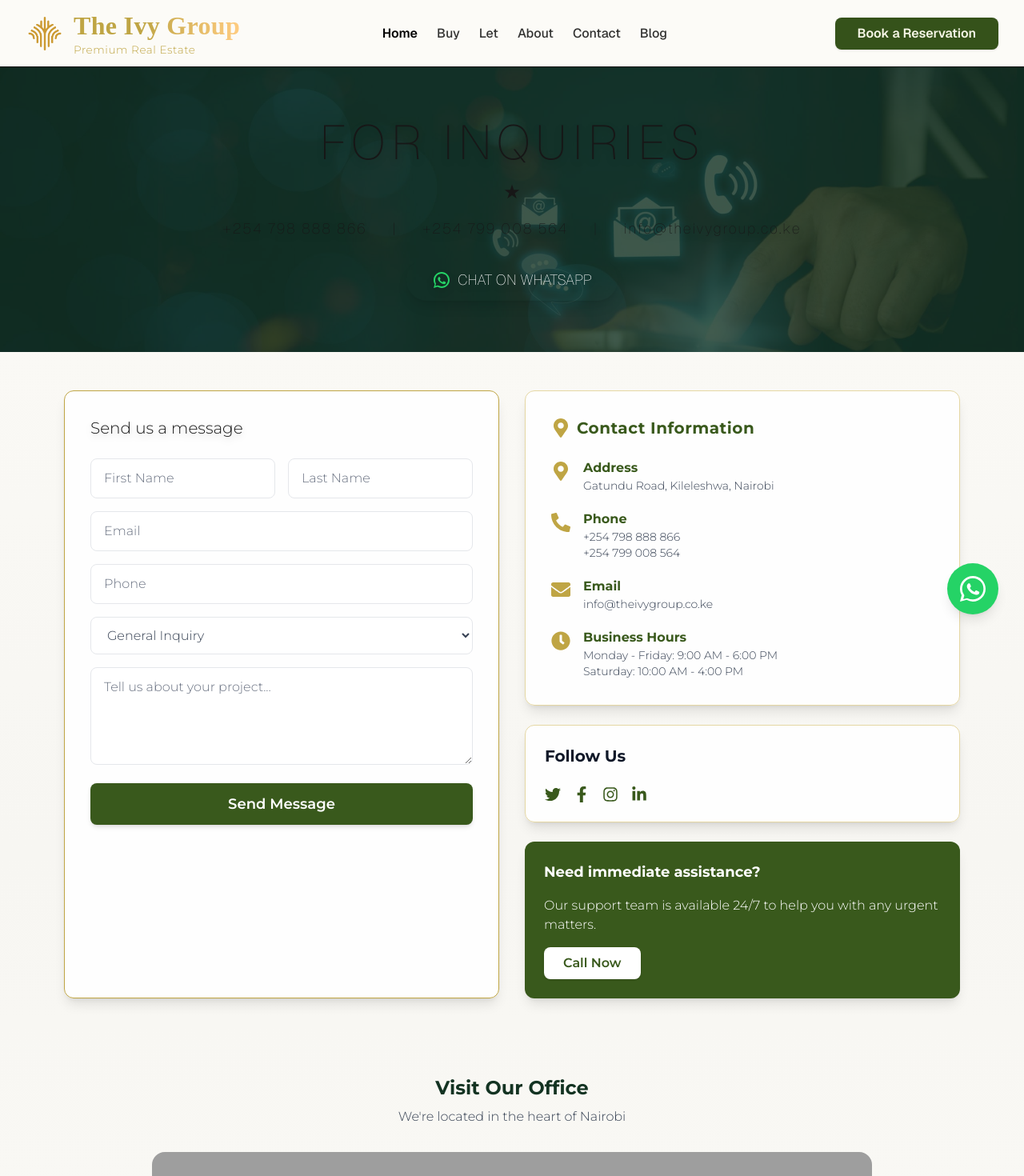
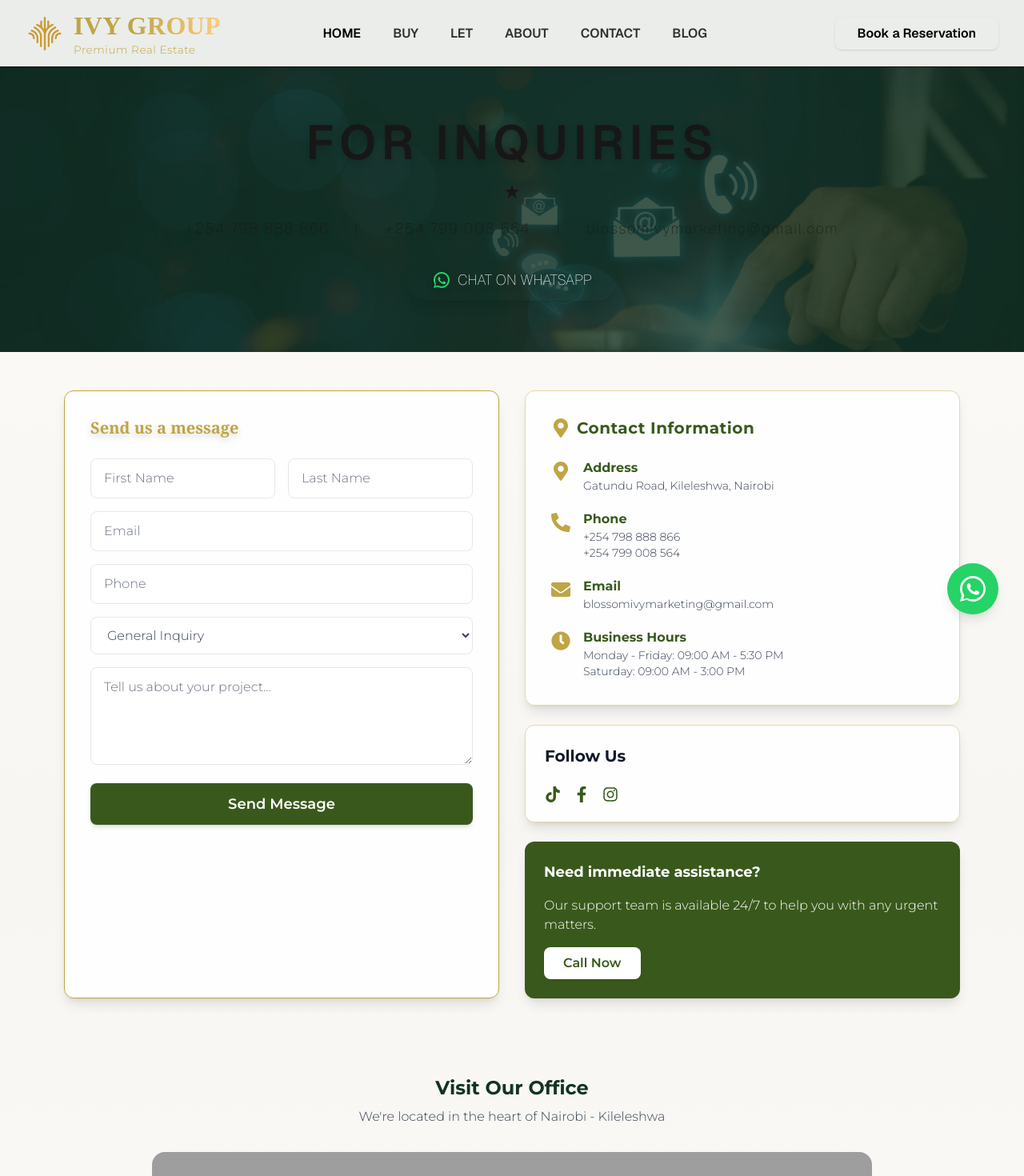
Before and after one commit to Eugene-Moti/revised-ivy, a Next.js app: page /contact in a window 1280 px wide. Shown: the top 1470 px of the page at 80% size. Built offline with nearby package versions, Linux system fonts and the light colour scheme; grey boxes are pictures that could not be loaded.

Commit message:
Add files

```diff
--- a/src/app/contact/page.tsx
+++ b/src/app/contact/page.tsx
@@ -3,13 +3,14 @@ import Link from "next/link";
 import React, { useState } from 'react';
 import Image from "next/image";
 import { FaMapMarkerAlt, FaPhoneAlt, FaEnvelope, FaClock, FaTwitter, FaFacebookF, FaInstagram, FaLinkedinIn } from 'react-icons/fa';
+import { FaTiktok } from "react-icons/fa6";
 
 export default function ContactPage() {
   const [navOpen, setNavOpen] = useState(false);
   return (
     <div className="bg-gradient-to-b from-[#fcfbf7] via-[#f7f6f2] to-[#fcfbf7] min-h-screen flex flex-col">
       {/* Navbar */}
-  <nav className="relative z-20 flex items-center justify-between w-full mt-0 px-4 md:px-8 py-3 bg-[#fcfbf7]/95 backdrop-blur-sm rounded-none shadow border-b border-gold/40 font-sans font-thin">
+<nav className="relative z-20 flex items-center justify-between w-full mt-0 px-4 md:px-8 py-3 bg-[#e9ede9]/95 backdrop-blur-sm rounded-none shadow border-b border-gold/40 font-sans font-thin">
           <div className="flex items-center gap-3">
             <Image
               src="/designs/Ivy_logo.png"
@@ -17,9 +18,10 @@ export default function ContactPage() {
               width={48}
               height={48}
               className=""
-            priority />
+              priority
+            />
             <div className="flex flex-col leading-tight">
-            <span className="ivy-logo-text">The Ivy Group</span>
+              <span className="ivy-logo-text">IVY GROUP</span>
               <span className="ivy-logo-subtitle">Premium Real Estate</span>
             </div>
           </div>
@@ -31,18 +33,25 @@ export default function ContactPage() {
           </button>
           {/* Desktop Nav */}
           <div className="hidden md:flex flex-1 items-center">
-          <ul className="flex flex-1 justify-center items-center gap-6 text-base font-medium">
+            <ul className="flex flex-1 justify-center items-center gap-10 text-base font-medium">
               <li>
-              <Link href="/" className="text-black font-semibold nav-tab relative" aria-label="Home">Home</Link>
+                <Link href="/" className="text-black font-semibold nav-tab relative font-Serif" aria-label="Home">HOME</Link>
               </li>
-            <li><a href="#" className="text-black/80 hover:text-black nav-tab relative">Buy</a></li>
-            <li><a href="#" className="text-black/80 hover:text-black nav-tab relative">Let</a></li>
-            <li><a href="#" className="text-black/80 hover:text-black nav-tab relative">About</a></li>
-            <li><a href="/contact" className="text-black/80 hover:text-black nav-tab relative">Contact</a></li>
-            <li><a href="/blog" className="text-black/80 hover:text-black nav-tab relative">Blog</a></li>
+              <li><a href="#" className="text-black/80 font-semibold hover:text-black nav-tab relative font-Serif">BUY</a></li>
+              <li><a href="#" className="text-black/80 font-semibold hover:text-black nav-tab relative font-Serif">LET</a></li>
+              <li><Link href="/about" className="text-black/80 font-semibold hover:text-black nav-tab relative font-Serif">ABOUT</Link></li>
+              <li><a href="/contact" className="text-black/80 font-semibold hover:text-black nav-tab relative font-Serif">CONTACT</a></li>
+              <li><a href="/blog" className="text-black/80 font-semibold hover:text-black nav-tab relative font-Serif">BLOG</a></li>
             </ul>
-          <a href="#" className="ml-8 bg-[#35521a] text-[#f7f7e7] px-7 py-2 rounded-lg shadow font-semibold hover:bg-[#466c25] transition whitespace-nowrap min-w-[170px] text-center">Book a Reservation</a>
+            <a href="/book-reservation" className="ml-8 bg-gold text-black px-7 py-2 rounded-lg shadow font-semibold hover:bg-[#bfa14a] hover:text-white transition whitespace-nowrap min-w-[170px] text-center">Book a Reservation</a>
           </div>
+        {/* Hamburger for mobile */}
+        <button className="md:hidden flex flex-col justify-center items-center ml-auto z-30" onClick={() => setNavOpen(!navOpen)} aria-label="Open Menu">
+          <span className={`block w-7 h-1 bg-[#f7f7e7] rounded transition-all duration-300 mb-1 ${navOpen ? 'rotate-45 translate-y-2' : ''}`}></span>
+          <span className={`block w-7 h-1 bg-[#f7f7e7] rounded transition-all duration-300 mb-1 ${navOpen ? 'opacity-0' : ''}`}></span>
+          <span className={`block w-7 h-1 bg-[#f7f7e7] rounded transition-all duration-300 ${navOpen ? '-rotate-45 -translate-y-2' : ''}`}></span>
+        </button>
+
         {/* Mobile Nav Overlay */}
         <div className={`fixed inset-0 bg-black/60 z-20 transition-opacity duration-300 ${navOpen ? 'opacity-100 pointer-events-auto' : 'opacity-0 pointer-events-none'}`}></div>
   <div className={`fixed top-0 right-0 h-full w-4/5 max-w-xs bg-white shadow-lg z-30 transform transition-transform duration-300 ${navOpen ? 'translate-x-0' : 'translate-x-full'} md:hidden flex flex-col pt-24 px-6 gap-6 font-sans font-thin`}>
@@ -81,10 +90,10 @@ export default function ContactPage() {
       </nav>
 
       {/* Top Section - For Inquiries */}
-  <div className="relative w-full min-h-[350px] flex flex-col items-center justify-center bg-white font-sans font-thin bg-[url('/designs/contact-us-scaled-1.jpg')] bg-cover bg-center">
+  <div className="relative w-full min-h-[350px] flex flex-col items-center justify-center bg-[#dcd6cc] font-sans font-thin bg-[url('/designs/contact-us-scaled-1.jpg')] bg-cover bg-center">
         <div className="absolute inset-0 bg-[#133322]/80" />
         <div className="relative z-10 flex flex-col items-center justify-center w-full py-16">
-          <h1 className="text-5xl md:text-6xl font-thin text-gold mb-4 tracking-widest text-center drop-shadow-lg">FOR INQUIRIES</h1>
+         <h1 className="text-5xl md:text-6xl font-display font-semibold text-gold mb-4 tracking-widest text-center drop-shadow-lg animate-fadeInDown animation-delay-500"> FOR INQUIRIES</h1>
           <div className="flex items-center justify-center w-full mb-4">
             <div className="h-0.5 w-32 bg-gold mr-2" />
             <span className="text-gold text-2xl">★</span>
@@ -95,7 +104,7 @@ export default function ContactPage() {
             <span className="hidden md:inline">|</span>
             <span>+254 799 008 564</span>
             <span className="hidden md:inline">|</span>
-            <span>info@theivygroup.co.ke</span>
+            <span>blossomivymarketing@gmail.com</span>
           </div>
           <a href="https://wa.me/254798888866" target="_blank" rel="noopener noreferrer" className="bg-blue text-white font-thin px-8 py-3 rounded-full shadow-lg hover:bg-gold transition-all text-lg flex items-center gap-2 drop-shadow-lg">
             <svg xmlns="http://www.w3.org/2000/svg" fill="none" viewBox="0 0 24 24" width="24" height="24"><path fill="#25D366" d="M12 2C6.477 2 2 6.477 2 12c0 1.85.504 3.62 1.46 5.17L2 22l4.93-1.43A9.953 9.953 0 0 0 12 22c5.523 0 10-4.477 10-10S17.523 2 12 2Zm0 18c-1.61 0-3.18-.39-4.57-1.13l-.33-.18-2.93.85.84-2.86-.21-.34A7.96 7.96 0 0 1 4 12c0-4.418 3.582-8 8-8s8 3.582 8 8-3.582 8-8 8Zm4.29-5.71c-.23-.11-1.36-.67-1.57-.75-.21-.08-.36-.11-.51.11-.15.22-.59.75-.72.9-.13.15-.27.17-.5.06-.23-.11-.97-.36-1.85-1.13-.68-.6-1.13-1.34-1.26-1.56-.13-.22-.01-.35.1-.46.1-.1.23-.27.34-.41.11-.14.15-.24.23-.4.08-.16.04-.3-.02-.42-.06-.12-.51-1.23-.7-1.68-.19-.45-.38-.39-.53-.4-.14-.01-.3-.01-.46-.01-.16 0-.42.06-.64.29-.22.23-.84.84-.82 2.04.02 1.2.87 2.36 1 2.52.13.16 1.72 2.6 4.18 3.54.59.25 1.04.4 1.39.51.58.19 1.12.16 1.54.1.47-.07 1.41-.57 1.62-1.13.2-.56.2-1.03.14-1.13-.06-.1-.21-.16-.45-.28Z"/></svg>
@@ -108,7 +117,7 @@ export default function ContactPage() {
       <div className="max-w-6xl w-full mx-auto grid md:grid-cols-2 gap-8 py-12 px-4">
         {/* Message Form */}
         <div className="bg-white/90 rounded-xl shadow-lg p-8 border border-gold">
-          <h2 className="text-xl font-thin mb-6 text-gold drop-shadow-lg">Send us a message</h2>
+          <h2 className="text-xl font-serif font-semibold text-[#bfa544] font-medium mb-6 text-gold drop-shadow-lg">Send us a message</h2>
           <form className="space-y-4">
             <div className="flex gap-4">
               <input type="text" placeholder="First Name" className="flex-1 px-4 py-3 border border-gray-200 rounded-lg focus:outline-none focus:ring-2 focus:ring-[#39591c] placeholder:text-gray-500 bg-white" />
@@ -152,15 +161,15 @@ export default function ContactPage() {
                 <FaEnvelope className="text-2xl text-[#bfa544] mt-1" />
                 <div>
                   <div className="font-bold text-[#39591c] text-base">Email</div>
-                  <div className="text-gray-700 text-sm">info@theivygroup.co.ke</div>
+                  <div className="text-gray-700 text-sm">blossomivymarketing@gmail.com</div>
                 </div>
               </div>
               <div className="flex items-start gap-4">
                 <FaClock className="text-2xl text-[#bfa544] mt-1" />
                 <div>
                   <div className="font-bold text-[#39591c] text-base">Business Hours</div>
-                  <div className="text-gray-700 text-sm">Monday - Friday: 9:00 AM - 6:00 PM</div>
-                  <div className="text-gray-700 text-sm">Saturday: 10:00 AM - 4:00 PM</div>
+                  <div className="text-gray-700 text-sm">Monday - Friday: 09:00 AM - 5:30 PM</div>
+                  <div className="text-gray-700 text-sm">Saturday: 09:00 AM - 3:00 PM</div>
                 </div>
               </div>
             </div>
@@ -168,10 +177,10 @@ export default function ContactPage() {
           <div className="bg-white/90 rounded-xl shadow-lg p-6 flex flex-col gap-4 border border-[#e5d7a3]">
             <h2 className="text-xl font-bold mb-2 text-gray-900">Follow Us</h2>
             <div className="flex gap-4 text-xl">
-              <a href="#" className="text-[#39591c] hover:text-[#2e4717]" title="Twitter"><FaTwitter /></a>
+              <a href="#" className="text-[#39591c] hover:text-[#2e4717]" title="Twitter"><FaTiktok /></a>
               <a href="#" className="text-[#39591c] hover:text-[#2e4717]" title="Facebook"><FaFacebookF /></a>
               <a href="#" className="text-[#39591c] hover:text-[#2e4717]" title="Instagram"><FaInstagram /></a>
-              <a href="#" className="text-[#39591c] hover:text-[#2e4717]" title="LinkedIn"><FaLinkedinIn /></a>
+
             </div>
           </div>
           <div className="bg-[#39591c] rounded-xl shadow-lg p-6 text-white flex flex-col gap-4">
@@ -185,7 +194,7 @@ export default function ContactPage() {
       {/* Visit Our Office Section */}
       <div className="max-w-6xl w-full mx-auto py-12 px-4">
         <h2 className="text-2xl font-bold text-[#133322] mb-2 text-center">Visit Our Office</h2>
-        <p className="text-gray-700 text-center mb-8">We&apos;re located in the heart of Nairobi</p>
+        <p className="text-gray-700 text-center mb-8">We&apos;re located in the heart of Nairobi - Kileleshwa</p>
         <div className="flex justify-center">
           <iframe
             src="https://www.google.com/maps/embed?pb=!1m18!1m12!1m3!1d3988.8271820880486!2d36.78276647496567!3d-1.27713609871072!2m3!1f0!2f0!3f0!3m2!1i1024!2i768!4f13.1!3m3!1m2!1s0x182f170056423b43%3A0xac4d412392285ae0!2sBLOSSOM%20IVY%20RESIDENCE!5e0!3m2!1sen!2ske!4v1758788884873!5m2!1sen!2ske"
@@ -236,9 +245,9 @@ export default function ContactPage() {
             <div className="font-bold mb-3">Follow Us</div>
             <div className="flex gap-4 text-2xl">
               <a href="#" aria-label="Facebook" className="hover:text-[#bfa544]"><FaFacebookF /></a>
-              <a href="#" aria-label="Twitter" className="hover:text-[#bfa544]"><FaTwitter /></a>
+              <a href="#" aria-label="Twitter" className="hover:text-[#bfa544]"><FaTiktok /></a>
               <a href="#" aria-label="Instagram" className="hover:text-[#bfa544]"><FaInstagram /></a>
-              <a href="#" aria-label="LinkedIn" className="hover:text-[#bfa544]"><FaLinkedinIn /></a>
+
             </div>
           </div>
         </div>
--- a/src/app/page.tsx
+++ b/src/app/page.tsx
@@ -4,7 +4,7 @@
 import Image from "next/image";
 import Link from "next/link";
 import { useState } from "react";
-import { FaFacebookF, FaTwitter, FaInstagram, FaLinkedinIn } from 'react-icons/fa';
+import { FaFacebookF, FaTwitter, FaInstagram, FaLinkedinIn, FaTiktok } from 'react-icons/fa';
 import GallerySection from "./GallerySection";
 import GalleryCard from "./GalleryCard";
 
@@ -108,13 +108,13 @@ export default function Home() {
           <div className="hidden md:flex flex-1 items-center">
             <ul className="flex flex-1 justify-center items-center gap-10 text-base font-medium">
               <li>
-                <Link href="/" className="text-black font-semibold nav-tab relative" aria-label="Home">HOME</Link>
+                <Link href="/" className="text-black font-semibold nav-tab relative font-Serif" aria-label="Home">HOME</Link>
               </li>
-              <li><a href="#" className="text-black/80 font-semibold hover:text-black nav-tab relative">BUY</a></li>
-              <li><a href="#" className="text-black/80 font-semibold hover:text-black nav-tab relative">LET</a></li>
-              <li><Link href="/about" className="text-black/80 font-semibold hover:text-black nav-tab relative">ABOUT</Link></li>
-              <li><a href="/contact" className="text-black/80 font-semibold hover:text-black nav-tab relative">CONTACT</a></li>
-              <li><a href="/blog" className="text-black/80 font-semibold hover:text-black nav-tab relative">BLOG</a></li>
+              <li><a href="#" className="text-black/80 font-semibold hover:text-black nav-tab relative font-Serif">BUY</a></li>
+              <li><a href="#" className="text-black/80 font-semibold hover:text-black nav-tab relative font-Serif">LET</a></li>
+              <li><Link href="/about" className="text-black/80 font-semibold hover:text-black nav-tab relative font-Serif">ABOUT</Link></li>
+              <li><a href="/contact" className="text-black/80 font-semibold hover:text-black nav-tab relative font-Serif">CONTACT</a></li>
+              <li><a href="/blog" className="text-black/80 font-semibold hover:text-black nav-tab relative font-Serif">BLOG</a></li>
             </ul>
             <a href="/book-reservation" className="ml-8 bg-gold text-black px-7 py-2 rounded-lg shadow font-semibold hover:bg-[#bfa14a] hover:text-white transition whitespace-nowrap min-w-[170px] text-center">Book a Reservation</a>
           </div>
@@ -243,7 +243,7 @@ export default function Home() {
             <div className="text-black/80 group-hover:text-white/90 transition-colors duration-300 font-serif font-semibold mb-2 relative z-10 text-center">Kilimani</div>
             <p className="text-black/70 group-hover:text-white/90 transition-colors duration-300 font-serif font-medium mb-6 relative z-10 text-center flex-grow">Sophisticated residences in prestigious Kilimani, combining luxury with accessibility.</p>
             <div className="relative z-10 w-full flex flex-col gap-3 mt-auto">
-              <a href="#" className="w-full bg-[#f5f2ea] text-black py-2.5 rounded-full font-semibold shadow-lg hover:bg-[#c8b05a] transition text-base tracking-wide text-center group-hover:bg-white group-hover:text-black">Explore Ivy Park</a>
+              <a href="#" className="w-full bg-[#f5f2ea] text-black py-2.5 rounded-full font-semibold shadow-lg hover:bg-[#c8b05a] transition text-base tracking-wide text-center group-hover:bg-white group-hover:text-black">EXPLORE IVY PARK</a>
             </div>
           </div>
         <style jsx global>{`
@@ -266,10 +266,9 @@ export default function Home() {
       </section>
 
       {/* Apartment Collections Section */}
-  <section className="w-full flex flex-col items-center py-20 bg-[#fcfbf7]">
-  <h2 className="text-3xl md:text-4xl text-center mb-2 ivy-logo-text">APARTMENTS COLLECTIONS</h2>
-  {/* Apartment Collections: soft cream background */}
-    <div className="flex items-center justify-center w-full mb-8">
+            <section className="w-full flex flex-col items-center py-20 bg-[#e9ede9]">
+        <h2 className="text-3xl md:text-4xl text-center mb-2 ivy-logo-text">APARTMENT COLLECTIONS</h2>
+        <div className="flex items-center justify-center w-full mb-8">
       <div className="h-0.5 w-32 bg-[#e5d7a3] mr-2" />
       <span className="text-[#e5d7a3] text-2xl">★</span>
       <div className="h-0.5 w-32 bg-[#e5d7a3] ml-2" />
@@ -313,7 +312,7 @@ export default function Home() {
 
       {/* Get In Touch Section - Modern Card Style */}
   {/* Get In Touch Section: light sage background */}
-  <section className="w-full py-24 flex flex-col items-center justify-center bg-[#e9ede9]">
+  <section className="w-full py-24 flex flex-col items-center justify-center bg-white">
   <h2 className="text-3xl md:text-4xl text-center mb-2 ivy-logo-text">GET IN TOUCH</h2>
         <div className="flex items-center justify-center w-full mb-8">
           <div className="h-0.5 w-32 bg-[#e5d7a3] mr-2" />
@@ -413,18 +412,20 @@ export default function Home() {
             <p className="text-sm mb-4">Subscribe for the latest market insights and property alerts.</p>
             <form className="flex">
               <input type="email" placeholder="Your email" className="bg-white/10 border border-white/20 text-white px-3 py-2 rounded-l-md text-sm w-full focus:outline-none focus:ring-2 focus:ring-gold" />
-              <button type="submit" className="bg-gold text-black px-4 py-2 rounded-r-md font-semibold text-sm hover:bg-[#c8b05a] transition-colors">Subscribe</button>
+              <button type="submit" className="bg-gold text-orange px-4 py-2 rounded-r-md font-semibold text-sm hover:bg-[#c8b05a] transition-colors">Subscribe</button>
             </form>
           </div>
+          <div>
+          <h3 className="text-lg font-serif font-semibold text-white mb-4">Follow Us</h3>
+          <div className="flex gap-5 text-lg mb-4">
+            <a href="#" aria-label="Facebook" className="hover:text-gold transition-colors"><FaFacebookF /></a>
+            <a href="#" aria-label="Twitter" className="hover:text-gold transition-colors"><FaTiktok /></a>
+            <a href="#" aria-label="Instagram" className="hover:text-gold transition-colors"><FaInstagram /></a>
+          </div>
+          </div>
         </div>
-        <div className="max-w-7xl mx-auto flex flex-col md:flex-row justify-between items-center pt-6 text-white/60 text-sm gap-4">
+        <div className="max-w-7xl mx-auto flex flex-co l md:flex-row justify-between items-center pt-6 text-white/60 text-sm gap-4">
           <div>© {new Date().getFullYear()} The Ivy Group. All rights reserved.</div>
-          <div className="flex gap-5 text-lg">
-            <a href="#" aria-label="Facebook" className="hover:text-gold transition-colors"><FaFacebookF /></a>
-            <a href="#" aria-label="Twitter" className="hover:text-gold transition-colors"><FaTwitter /></a>
-            <a href="#" aria-label="Instagram" className="hover:text-gold transition-colors"><FaInstagram /></a>
-            <a href="#" aria-label="LinkedIn" className="hover:text-gold transition-colors"><FaLinkedinIn /></a>
-          </div>
         </div>
       </footer>
         {/* WhatsApp Floating Button with Tooltip */}
```
Lines whose indentation alone changed are shown as unchanged.
